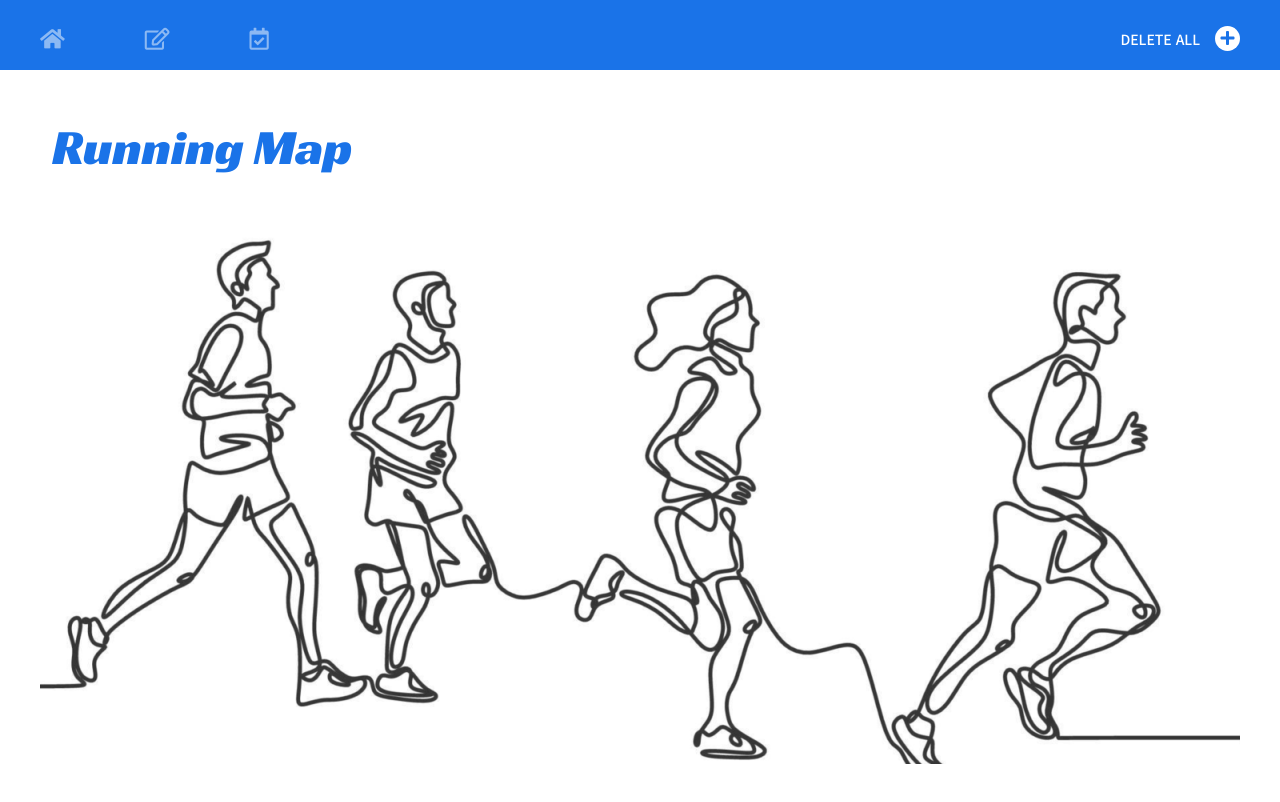
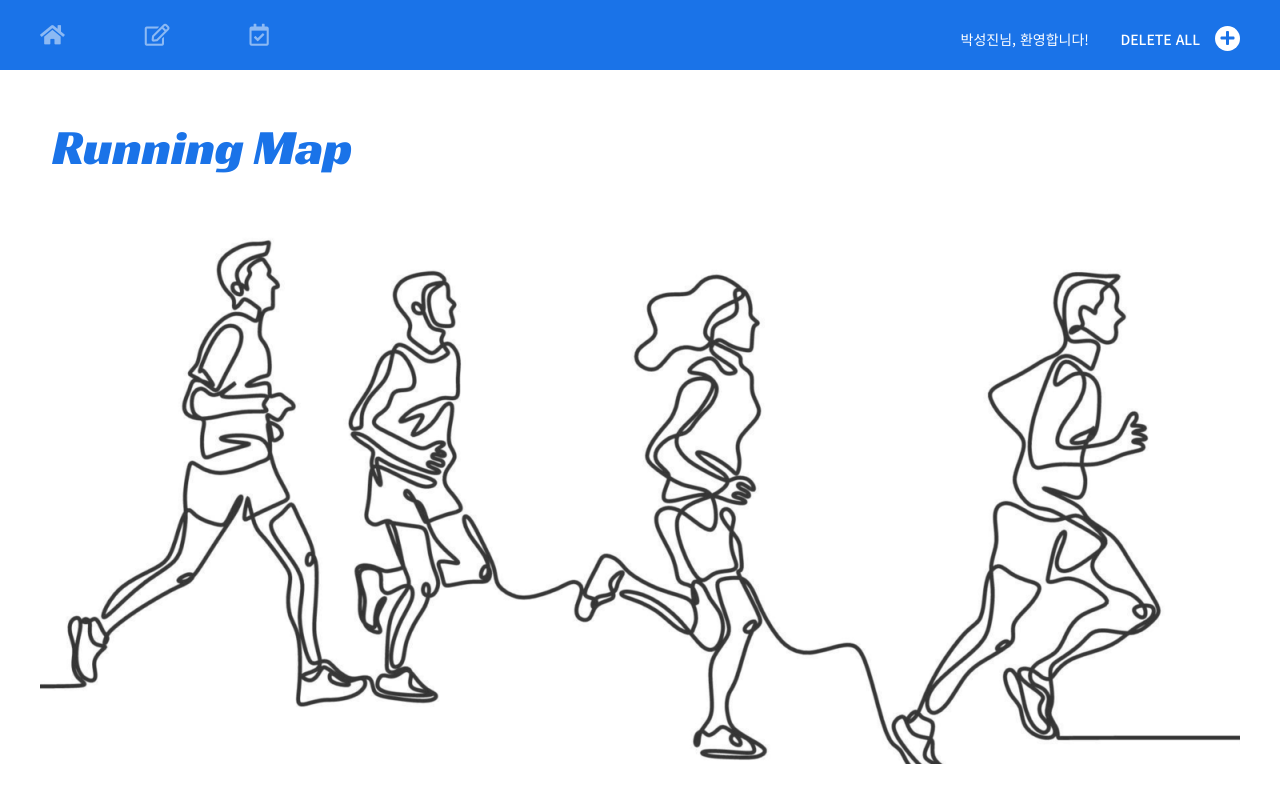
Before and after one commit to jo20246jo/6jo_mini, a plain HTML site: page html/map.html in a window 1280 px wide. Drawn offline with nearby package versions, Linux system fonts and the light colour scheme; some packages are replaced by stand-ins of ours.

Commit message:
#맵- 헤더 네임 수정

```diff
--- a/css/map.css
+++ b/css/map.css
@@ -107,3 +107,14 @@ div.wrap .container .sub-content {
   height: 70%;
   opacity: 0.8;
 }
+
+header #user-name {
+  position: relative;
+  right: -140%;
+  align-content: center;
+  /* top: 7px; */
+  font-size: 14px;
+  height: 30px;
+  color: #fff;
+  /* background: red; */
+}
--- a/html/map.html
+++ b/html/map.html
@@ -12,9 +12,10 @@
   <header>
     <div class="inner">
       <ul class="gnb">
-        <li class="home"><a href="../index.html" title="HOME"><i class="fas fa-home"></i></a></li>
+        <li class="home"><a href="../html/choice.html" title="HOME"><i class="fas fa-home"></i></a></li>
         <li class="record"><a href="../html/record.html"><i class="far fa-edit"></i></a></a></li>
         <li class="calender"><a href="../html/maincalender.html"><i class="far fa-calendar-check"></i></a></a></li>
+        <p id="user-name">박성진님, 환영합니다!</p>
       </ul>
       <div class="add-icon">
         <p>DELETE ALL</p>
```
Also changed, not shown: html/record.html (+1 -1 lines).
